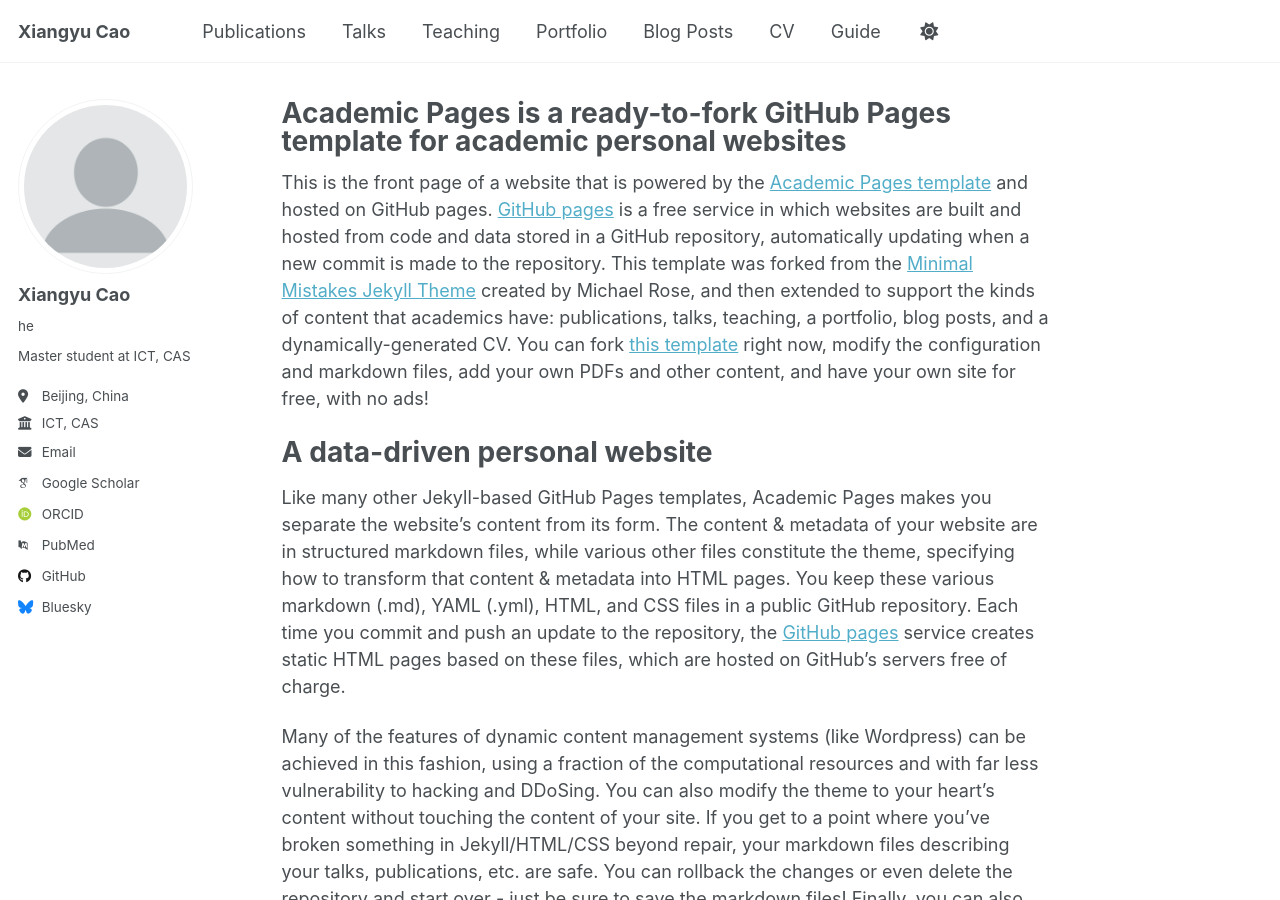
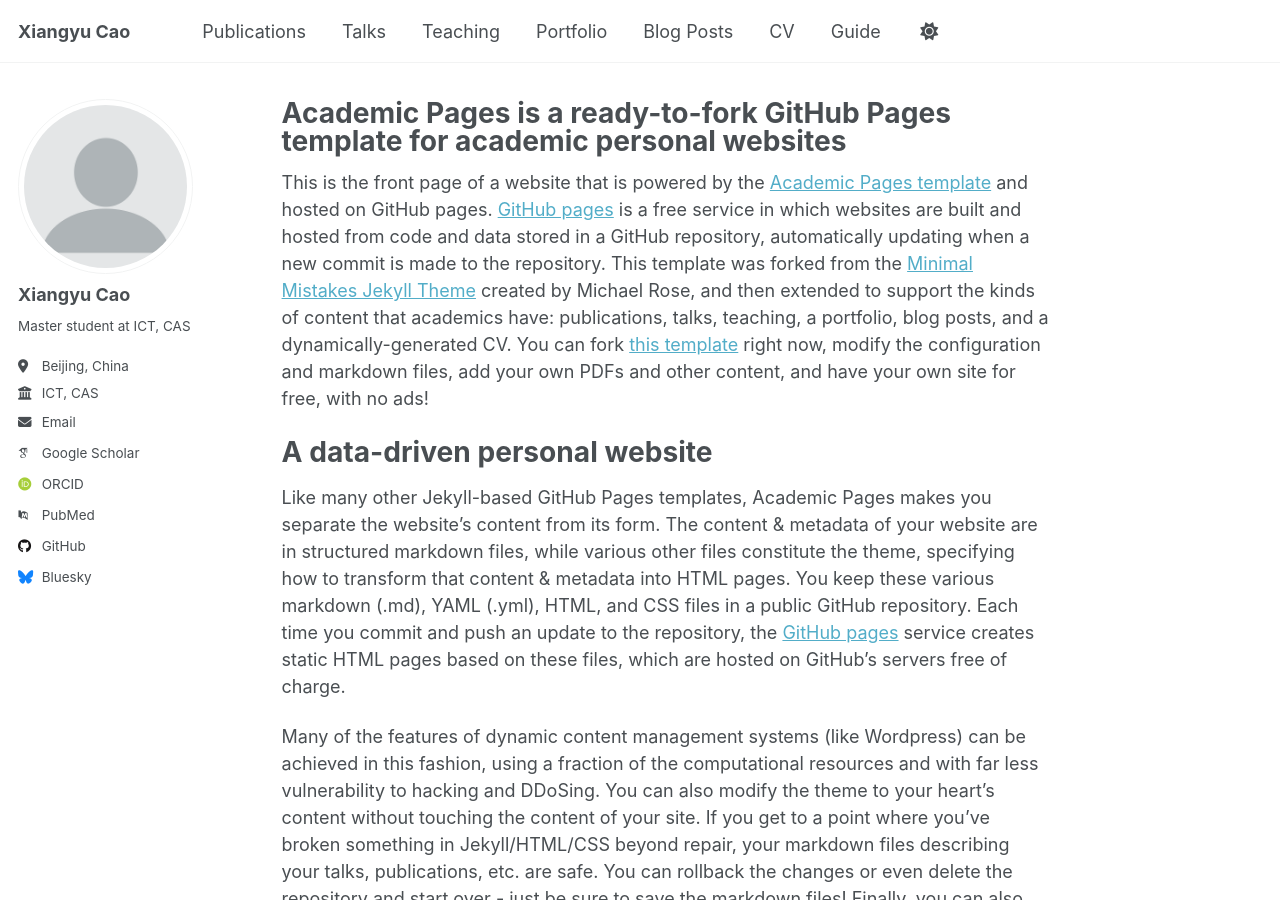
Before and after one commit to CaoxyStar/CaoxyStar.github.io, a Jekyll site: the page built from _pages/about.md, in a window 1280 px wide and 900 px high. Built offline with Jekyll 4.4.1, drawn with Linux system fonts in a browser that asks for light colours; some web fonts are replaced.

```diff
--- a/_config.yml
+++ b/_config.yml
@@ -24,7 +24,7 @@ author:
   # Biographic information
   avatar           : "profile.png"
   name             : "Xiangyu Cao"
-  pronouns         : "he"
+  pronouns         : # example
   bio              : "Master student at ICT, CAS"
   location         : "Beijing, China"
   employer         : "ICT, CAS"
```
